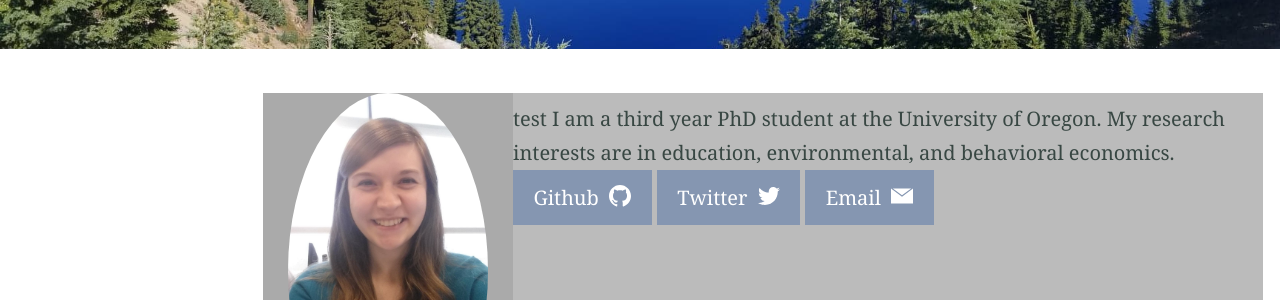
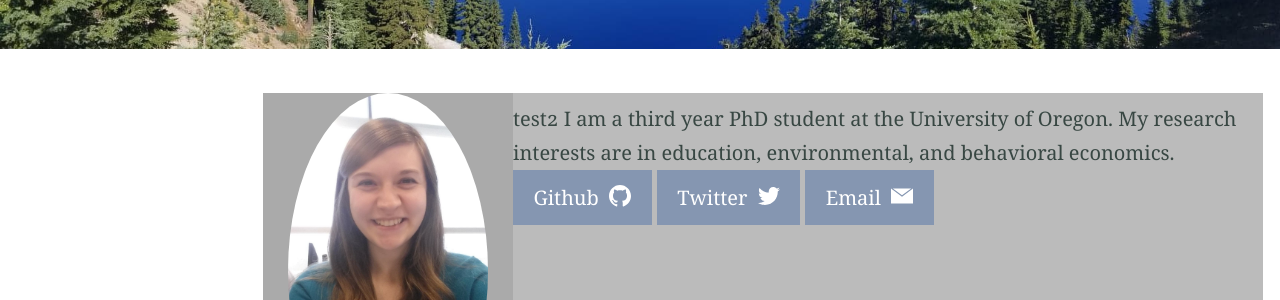
Before and after one commit to jenni-putz/1jenni-putz.github.io, a Jekyll site: the page built from index.md, in a window 1280 px wide. Shown: the part 341-641 px from the top of the page. Built offline with Jekyll 4.4.1, drawn with Linux system fonts in a browser that asks for light colours; our own code applies the rules of GitHub Pages for plain Markdown files.

Commit message:
Update index.md

```diff
--- a/index.md
+++ b/index.md
@@ -55,7 +55,7 @@ img {
      University of Oregon</font></p>
   </div>
   <div class="column right" style="background-color:#bbb;">
-    <p>test I am a third year PhD student at the University of Oregon. My research interests are in education, environmental, and behavioral economics. <br />
+    <p>test2 I am a third year PhD student at the University of Oregon. My research interests are in education, environmental, and behavioral economics. <br />
 
 {% include button.html text="Github" icon="github" link="https://github.com/jenni-putz" color="#8596B1" %} {% include button.html text="Twitter" icon="twitter" link="https://twitter.com/pootzie_xoxo" color="#8596B1" %} {% include button.html text="Email" icon="email" link="mailto:jputz@uoregon.edu" color="#8596B1" %} </p>
   </div>
```
Also changed, not shown: other parts of index.md (+1 -1 lines).
